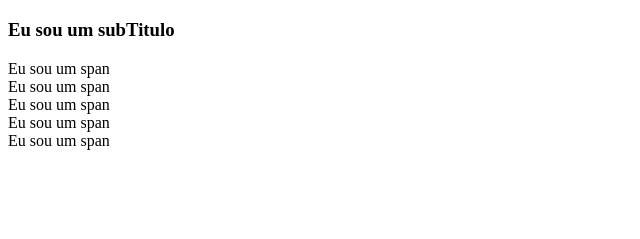
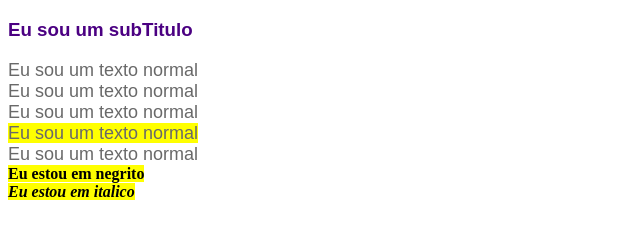
Before and after one commit to YuriMartins/prj_YuriMartins, a plain HTML site: page index.html in a window 1280 px wide. Shown: the part 61-300 px from the top of the page, without its empty margins (0-640 px from the left). Drawn offline with Linux system fonts and the light colour scheme.

Commit message:
Aula 24-03

```diff
--- a/index.html
+++ b/index.html
@@ -4,24 +4,10 @@
     <meta charset="UTF-8">
     <meta http-equiv="X-UA-Compatible" content="IE=edge">
     <meta name="viewport" content="width=device-width, initial-scale=1.0">
-    <title>Site Institucional</title>
-    <style>
-        h1{
-            color: dodgerblue;
-            font-family: 'Arial';
-        };
-        h3{
+    <link rel="stylesheet" href="style.css">
 
-            color:indigo;
-            font-family:'Arial';
-        };
-        span{
-            color: dimgray;
-            font-family: 'Arial';
-            font-size: 18px;
+    <title>Projeto IOT revolucionário</title>
 
-        }
-    </style>
 </head>
 <body>
     <h1 >
@@ -31,17 +17,18 @@
     <h3 >
         Eu sou um subTitulo
     </h3>
-    <span> Eu sou um span
+    <span> Eu sou um texto normal
     </span><br>
-    <span> Eu sou um span
+    <span> Eu sou um texto normal
     </span><br>
-    <span> Eu sou um span
+    <span> Eu sou um texto normal
     </span><br>
-    <span> Eu sou um span
+    <span class="spanDestaque"> Eu sou um texto normal
     </span><br>
-    <span> Eu sou um span
+    <span> Eu sou um texto normal
     </span><br>
-
+    <b id="bDestaque">Eu estou em negrito<b><br>
+    <i class="iDestaque">Eu estou em italico<i>
 
 
 </body>
--- /dev/null
+++ b/style.css
@@ -0,0 +1,24 @@
+
+h1{
+    color: dodgerblue;
+    font-family: 'Arial';
+}
+h3{
+
+    color:indigo;
+    font-family:'Arial';
+}
+span{
+    color: dimgray;
+    font-family: 'Arial';
+    font-size: 18px;
+}
+.spanDestaque {
+    background-color: yellow;
+}
+#bDestaque {
+    background-color: yellow;
+}
+.iDestaque {
+    background-color: yellow;
+}
```
